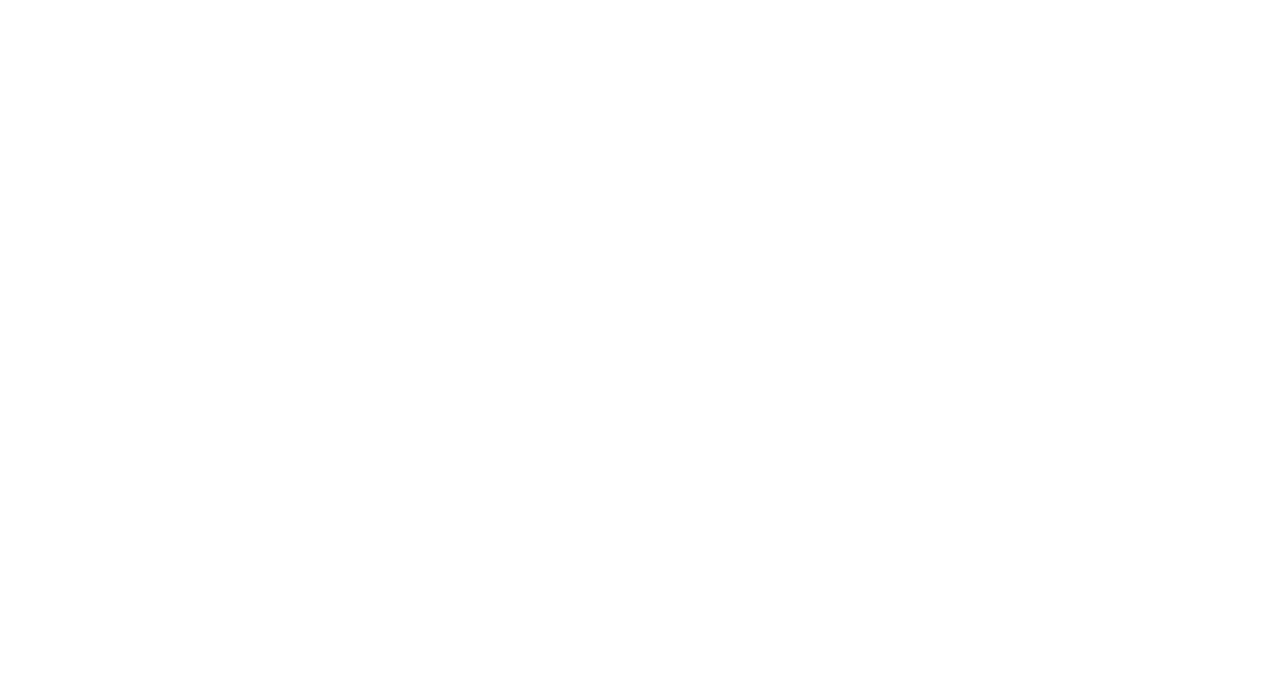
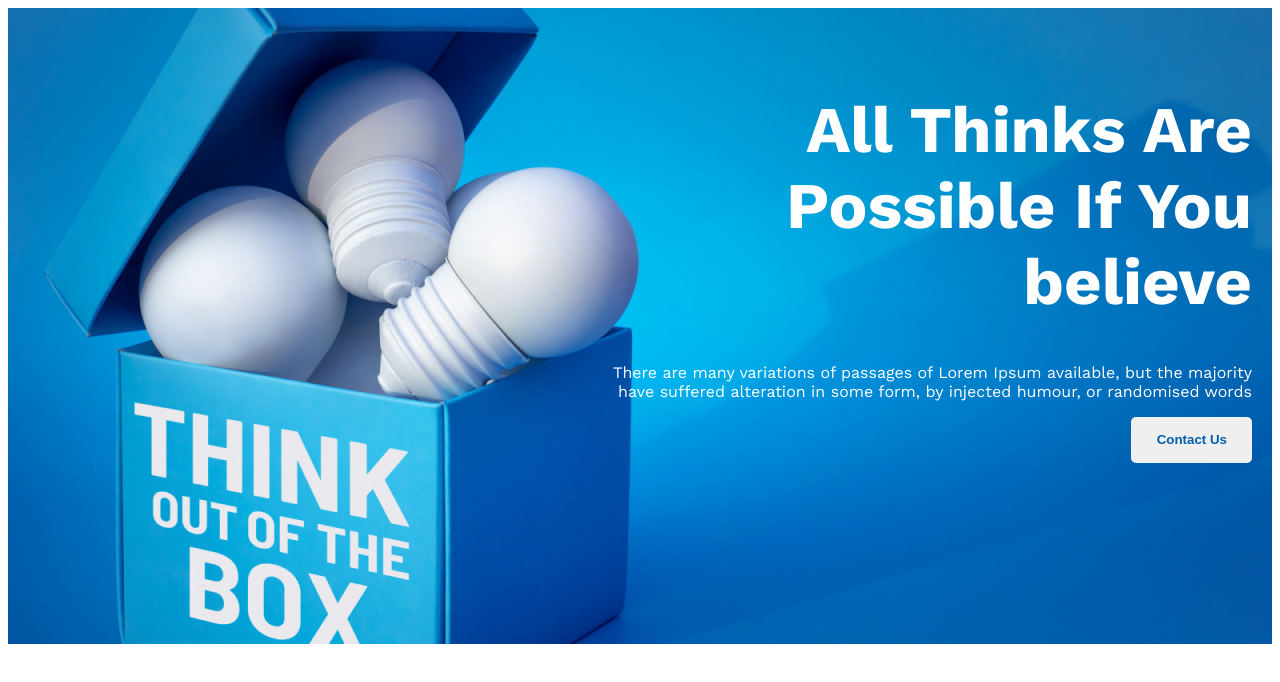
Before and after one commit to sabbir2024/new-year-protflio, a plain HTML site: page index.html in a window 1280 px wide. Drawn offline with nearby package versions, Linux system fonts and the light colour scheme.

Commit message:
commit added header

```diff
--- a/index.html
+++ b/index.html
@@ -1,17 +1,30 @@
 <!DOCTYPE html>
 <html lang="en">
+
 <head>
     <meta charset="UTF-8">
     <meta name="viewport" content="width=device-width, initial-scale=1.0">
     <title>New Year</title>
+    <link rel="preconnect" href="https://fonts.googleapis.com">
+    <link rel="preconnect" href="https://fonts.gstatic.com" crossorigin>
+    <link
+        href="https://fonts.googleapis.com/css2?family=Lilita+One&family=Open+Sans:ital,wght@0,500;1,500&family=Work+Sans:wght@100;300;400;700;800&display=swap"
+        rel="stylesheet">
 
 
 
     <link rel="stylesheet" href="styles/style.css">
 </head>
+
 <body>
-    <header>
+    <header class="header-containar">
+        <div class="heder-item">
 
+            <h1>All Thinks Are Possible If You believe</h1>
+            <p>There are many variations of passages of Lorem Ipsum available, but the majority have suffered alteration
+                in some form, by injected humour, or randomised words<p>
+            <button>Contact Us</button>
+        </div>
     </header>
     <main>
 
@@ -20,4 +33,5 @@
 
     </footer>
 </body>
+
 </html>
--- a/styles/style.css
+++ b/styles/style.css
@@ -0,0 +1,28 @@
+.header-containar{
+    background-image: url('../images/banner/banner3.png');
+    background-position: center;
+    background-repeat: no-repeat;
+    width: 100%;
+    font-family: Work Sans;
+}
+
+.heder-item{
+    color: #FFF;
+    text-align: right;
+    font-style: normal;
+    padding: 40px 20px 165px 580px;
+}
+
+.heder-item > h1{
+    font-weight: 700;
+    font-size: 65px;
+}
+button{
+    color: #005FAC;
+    text-align: right;
+    font-weight: 600;
+    font-weight: 600;
+    border-radius: 5px;
+    border: none;
+    padding: 15px 25px 16px 26px;
+}
```
